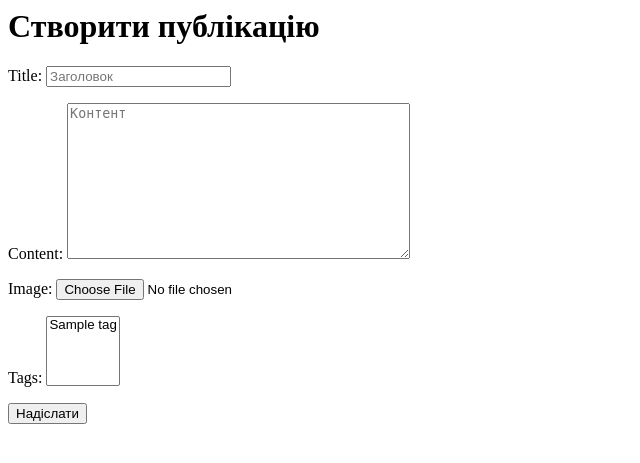
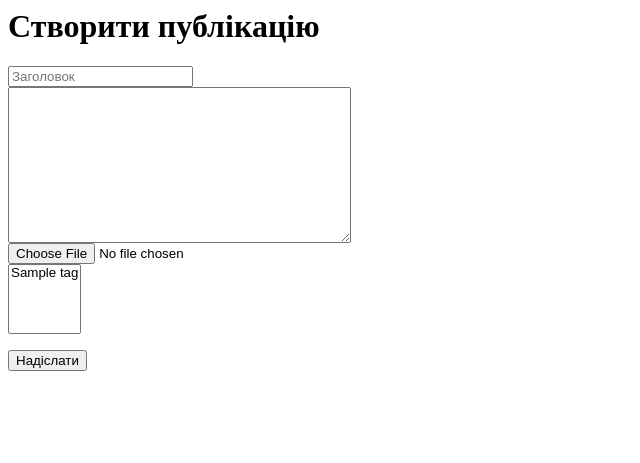
Before and after one commit to WorldIT-academy/NetWork1000, a Django app: page /post/create/ in a window 1280 px wide. Shown: the top 463 px of the page, without its empty margins (0-640 px from the left). Run offline with Django 5.2, Linux system fonts and the light colour scheme; a user stored in the database is signed in; tables that the repository leaves empty hold one stand-in row (values such as "Sample post").

Commit message:
Connect for with model

```diff
--- a/social_network/post_app/forms.py
+++ b/social_network/post_app/forms.py
@@ -1,20 +1,36 @@
 from django import forms
-from .models import Tag
+from .models import Post
 
-
-class PostForm(forms.Form):
-    title = forms.CharField(
-        max_length = 255,
-        required = True,
-        widget = forms.TextInput(attrs = {"placeholder":"Заголовок"})
-        )
-    content = forms.CharField(
-        widget = forms.Textarea(attrs = {"placeholder":"Контент"}),
-        required = True
-        )
-    image = forms.ImageField(required= True)
-    tags = forms.ModelMultipleChoiceField(
-        queryset= Tag.objects.all(),
-        widget = forms.SelectMultiple(),
-        required = False
-    )
+# Створюємо клас для форми, що є пов'язаною з моделлю
+class PostForm(forms.ModelForm):
+    # Клас, що відповідає за налаштування форми
+    class Meta:
+        # Пов'язуємо форму з моделлю
+        model = Post
+        # Поля форми, що будуть відображатись на сторінці
+        fields = ["title", "content", "image", "tags"]
+        # Кастомізація полів
+        widgets = {
+            "title": forms.TextInput(attrs={"id": 'title',"class": "title","placeholder":"Заголовок"}),
+            'content': forms.Textarea(attrs={'class': 'content'})
+        }
+        # Вказуємо кастомні повідомлення для пвених помилок для кожного поля
+        error_messages = {
+            "title": {
+                "required": "Це поле обов'язкове для заповнення",
+                "max_length": "Введено більше, ніж 255 символів"
+            },
+            'content':{
+                'required': "Введіть контент!"
+            }
+        }
+    # Перезаписуємо вже існуючий метод save(), для збереження автора та тегів
+    def save(self, author):
+        # Створємо об'єкт поста
+        post = super().save(commit=False)
+        # Підв'язуємо та зберігаємо автора
+        post.author = author
+        post.save()
+        # Підв'язуємо та зберігаємо теги
+        post.tags.set(self.cleaned_data.get("tags"))
+        post.save()
--- a/social_network/post_app/templates/post_app/create_post.html
+++ b/social_network/post_app/templates/post_app/create_post.html
@@ -8,7 +8,13 @@
     <h1>Створити публікацію</h1>
     <form method="post" enctype="multipart/form-data" >
         {% csrf_token %}
-        {{ form.as_p }}
+        <!-- Перебираємо усі поля форми -->
+        {% for field in form %}
+            <!-- Відображаємо поле -->
+            <div class="field-container">{{field}}</div>
+            <!-- Відображаємо помилки поля (у разі необхідності) -->
+            <div class="field-errors">{{field.errors}}</div>
+        {% endfor %}
     <p>
         <button>Надіслати</button>
     </p>
--- a/social_network/post_app/views.py
+++ b/social_network/post_app/views.py
@@ -16,16 +16,14 @@ def render_all_posts(request):
 @login_required
 def render_create_post(request):
     if request.method == 'POST':
+        # Створюємо об'єкт форми та передаємо у неї дані та файлі, які користувачч ввів у формі
         form = PostForm(request.POST, request.FILES)
+        # Перевірка валідності форми (усі дані введені вірно)
         if form.is_valid():
-            new_post = Post.objects.create(
-                title=form.cleaned_data['title'],
-                content=form.cleaned_data['content'],
-                image=form.cleaned_data['image'],
-                author =Profile.objects.get(user= request.user),
-            )
-            new_post.tags.set(form.cleaned_data['tags'])
-            new_post.save()
+            # Отримуємо автора на основі користувача, який є авторизованим
+            author =Profile.objects.get(user= request.user)
+            # Збереження форми у БД (у підв'язану модель)
+            form.save(author)
             return redirect('all_posts')
     else:
         form = PostForm()
```
